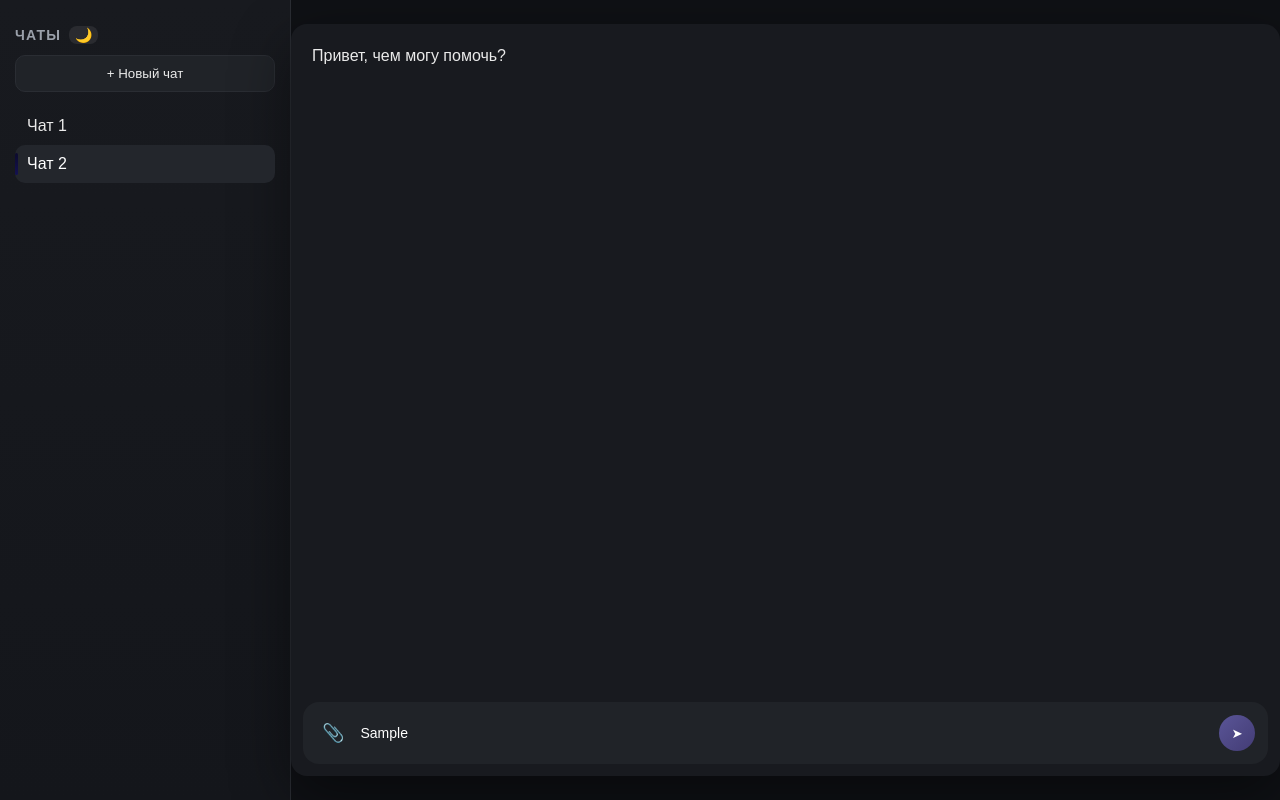
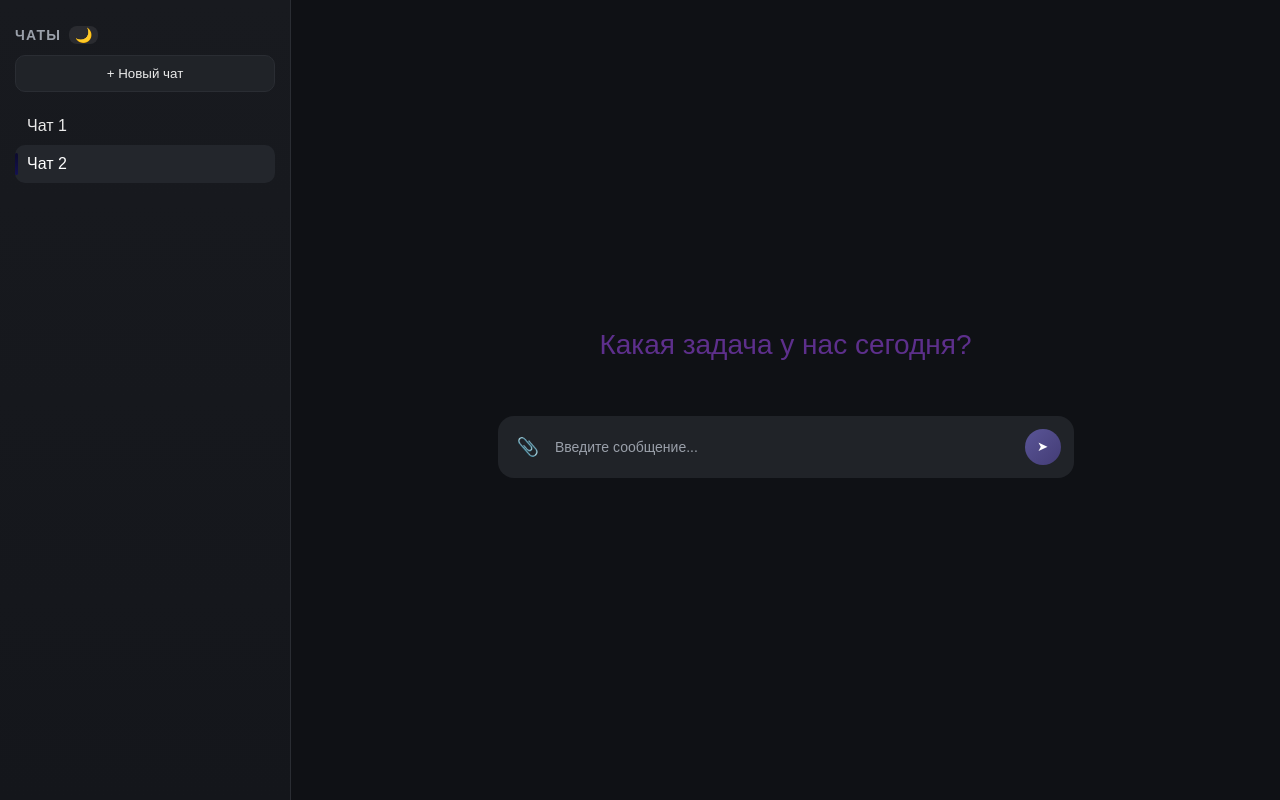
Before and after one commit to QweeeTleX/Chatbot, a React (Vite) app: page / in a window 1280 px wide. Both pictures are taken after typing "Sample" into the empty fields and a click on the button "+ Новый чат". Built offline with nearby package versions, Linux system fonts and the light colour scheme.

Commit message:
now there is an EmptyState, which is a greeting chat

```diff
--- a/src/App.jsx
+++ b/src/App.jsx
@@ -1,6 +1,7 @@
 import { useEffect, useState } from "react";
 import Sidebar from "./components/Sidebar";
 import Chat from "./components/Chat";
+import EmptyState from "./components/EmptyState";
 import "./styles/app.css";
 
 function App() {
@@ -64,15 +65,7 @@ function App() {
         id: newId,
         name: `Чат ${newId}`,
         pinned: false,
-        messages: [
-          {
-             id: crypto.randomUUID(),
-             sender: "bot",
-            type: "text",
-            content: "Привет, чем могу помочь?",
-            timestamp: Date.now(),
-          },
-        ],
+        messages: [],
       };
 
       setActiveChatId(newId);
@@ -239,7 +232,9 @@ function App() {
         />
 
         <div className="chat-area">
-        {activeChat && (
+        {!activeChat || activeChat.messages.length === 0 ? (
+          <EmptyState onSend={sendMessage} />
+        ) : (
         <Chat
           chatId={activeChatId}
           messages={activeChat.messages}
--- /dev/null
+++ b/src/components/EmptyState.jsx
@@ -0,0 +1,14 @@
+import Input from "./Input";
+import "../styles/emptyState.css";
+
+export default function EmptyState({ onSend }) {
+	return (
+		<div className="empty-state">
+			<h1 className="empty-title">Какая задача у нас сегодня?</h1>
+
+			<div className="empty-input">
+				<Input onSend={onSend} />
+			</div>
+		</div>
+	);
+}
--- a/src/components/Message.jsx
+++ b/src/components/Message.jsx
@@ -2,13 +2,17 @@ import "../styles/message.css";
 
 export default function Message({ sender, type, content }) {
   return (
-		<div className={`message ${sender}`}>
-			{type === "text" && <span>{content}</span>}
+    <div className={`message ${sender} ${type}`}>
+      {type === "text" && (
+        <div className="message-text">
+          {content}
+        </div>
+      )}
 
       {type === "image" && (
         <img
           src={content}
-					alt="sent"
+          alt="attachment"
           className="message-image"
         />
       )}
--- /dev/null
+++ b/src/styles/emptyState.css
@@ -0,0 +1,22 @@
+.empty-state {
+	flex: 1;
+	display: flex;
+	flex-direction: column;
+	justify-content: center;
+	align-items: center;
+
+	text-align: center;
+	gap: 24px;
+}
+
+.empty-title {
+	font-size: 28px;
+	font-weight: 500;
+	opacity: 0.9;
+	color: rebeccapurple;
+}
+
+.empty-input {
+	width: 100%;
+	max-width: 600px;
+}
--- a/src/styles/message.css
+++ b/src/styles/message.css
@@ -12,11 +12,17 @@
 	gap: 12px;
 }
 
-.message.user {
+.message.user.text {
 	align-self: flex-end;
 	background: linear-gradient(135deg, #5a5597, #433c75);
 	color: #fff;
 	border-bottom-right-radius: 4px;
+}
+
+.message.user.image {
+	align-self: flex-end;
+	background: none;
+	padding: 0;
 }
 
 .message.bot {
@@ -33,15 +39,15 @@
 	display: block;
 }
 
+
+
 .app.light .message.user {
 	background: linear-gradient(135deg, #6d6ae6, #514dcf);
 	color: #fff;
 }
 
 .app.light .message.bot {
-  background: #f1f3f5;
   color: #222;
-  border: 1px solid #e0e0e0;
 }
 
 .app.dark .message.bot {
```
Lines whose indentation alone changed are shown as unchanged.
